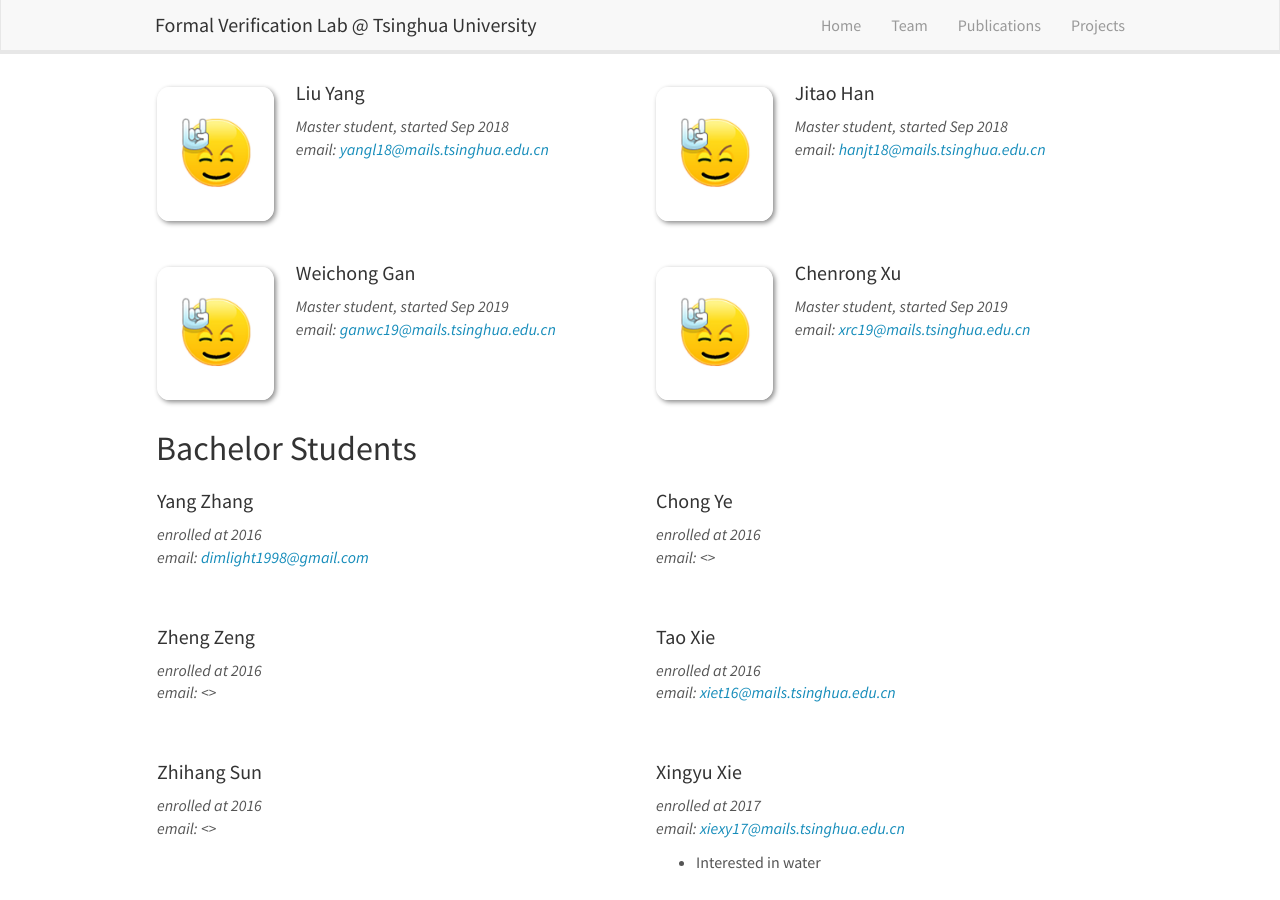
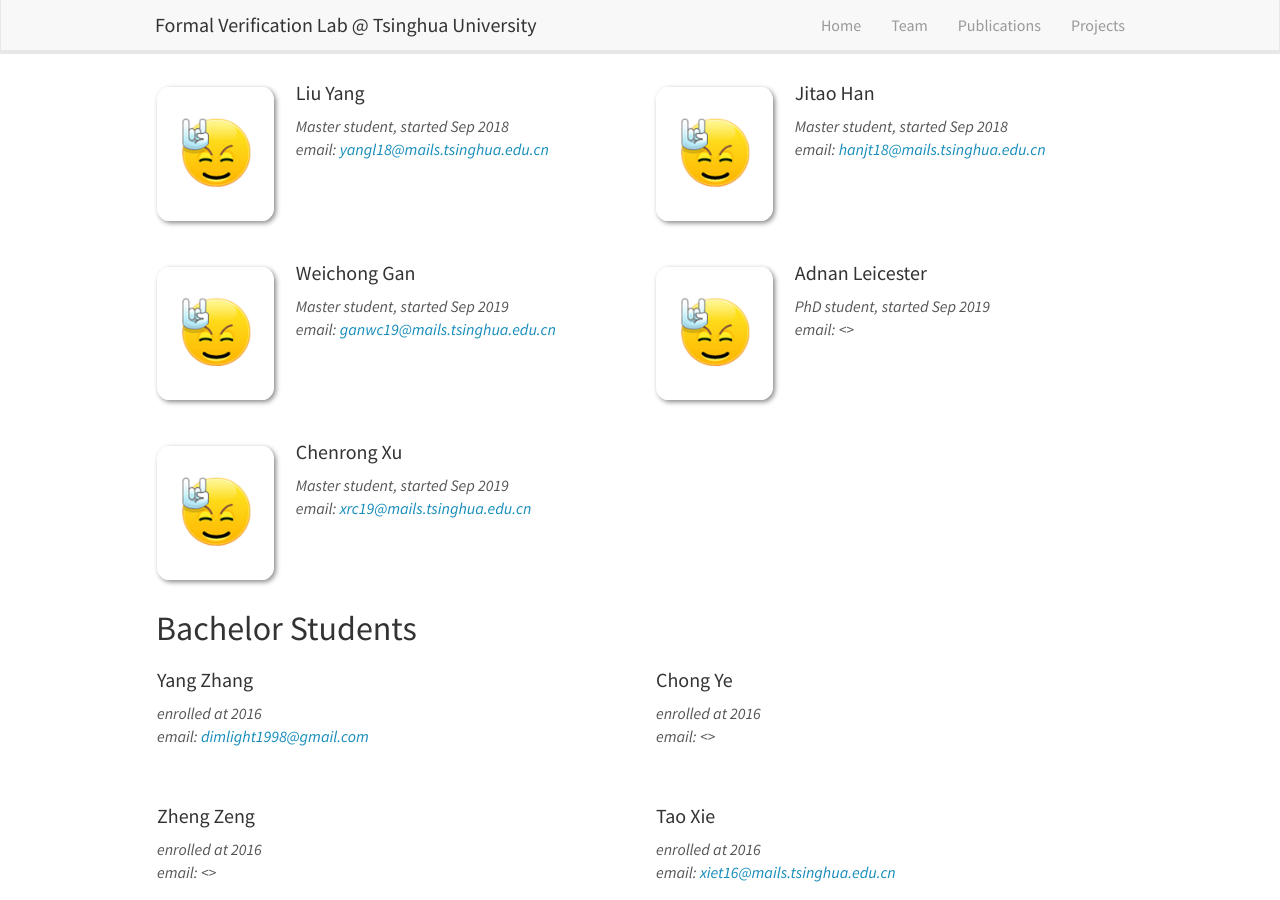
Before and after one commit to thufv/thufv.github.io, a Jekyll site: the page built from _pages/team.md, in a window 1280 px wide and 900 px high, scrolled down 765 px. Built offline with Jekyll 4.4.1, drawn with Linux system fonts in a browser that asks for light colours; nearby versions of some CDN libraries.

Commit message:
replenish adnan (not sure the full name of him is correct)

```diff
--- a/_data/team_members.yml
+++ b/_data/team_members.yml
@@ -83,6 +83,12 @@
   intro3:
   intro4:
 
+- name: Adnan Leicester
+  photo: rock.jpg
+  info: PhD student, started Sep 2019
+  email:
+  number_intro: 0
+
 - name: Chenrong Xu
   photo: rock.jpg
   info: Master student, started Sep 2019
```
